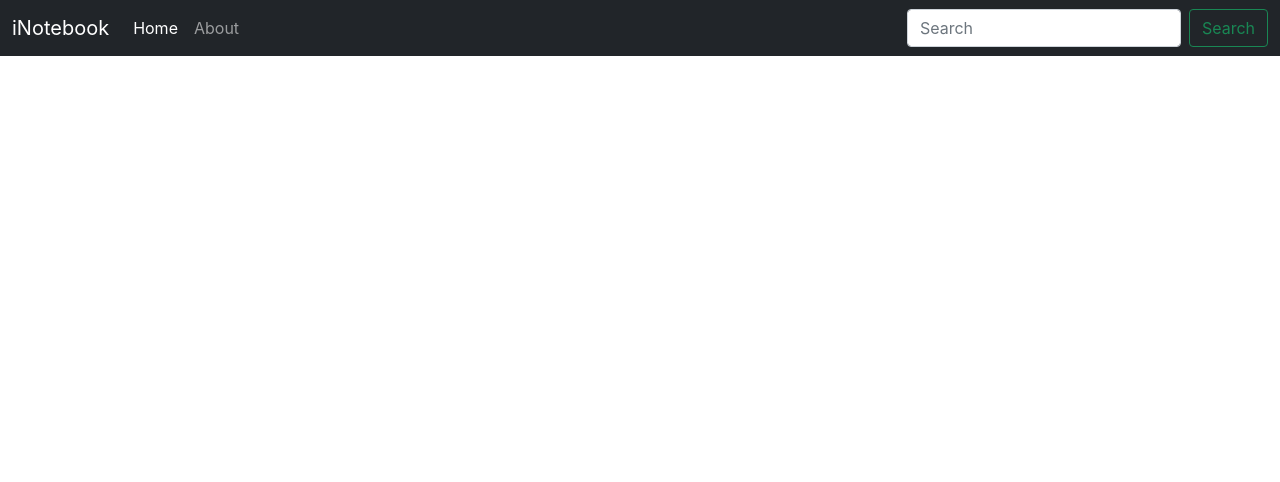
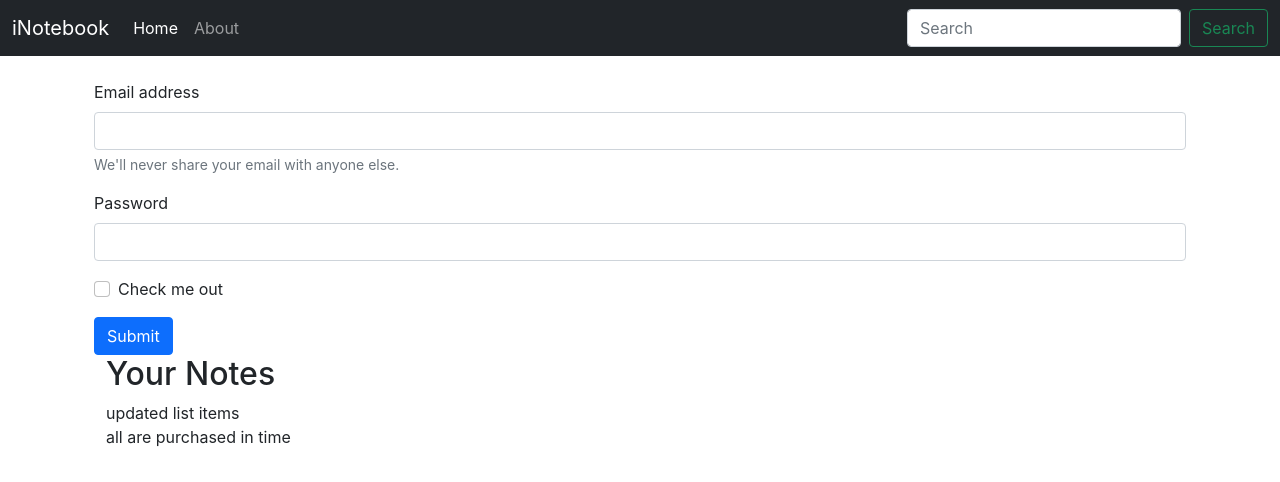
Before and after one commit to palakkumar998/inotebook, a React (Create React App) app in the folder Frontend/: page / in a window 1280 px wide. Shown: the top 482 px of the page. Built offline with nearby package versions, Linux system fonts and the light colour scheme.

Commit message:
after adding not, notitem

```diff
--- a/Frontend/src/App.js
+++ b/Frontend/src/App.js
@@ -1,29 +1,31 @@
 import './App.css';
 import {
-  BrowserRouter as Router, Switch,
+  BrowserRouter as Router,
   Route
 } from "react-router-dom";
 
 import { Navbar } from './Components/Navbar';
 import { Home } from './Components/Home';
 import { About } from './Components/About';
+import NoteState from './Context/notes/NoteState';
 
 
 function App() {
   return (
     < >
-
+      <NoteState>
         <Router>
-        <Switch>
           <Navbar />
+          <div className="container">
             <Route exact path="/">
               <Home />
             </Route>
             <Route exact path="/about">
               <About />
             </Route>
-        </Switch>
+          </div>
         </Router>
+      </NoteState>
     </>
   );
 }
--- a/Frontend/src/Components/About.js
+++ b/Frontend/src/Components/About.js
@@ -1,10 +1,45 @@
-import React from 'react'
+// import React, { useContext } from 'react'
+// import NoteContext from '../Context/notes/NoteContext';
 
 export const About = () => {
-    return (
-        <>
-      <div>about Components</div>
-        </>
-    )
+
+  // todo const a = useContext(NoteContext)
+
+  return (
+    <>
+      <div className="container my-4">
+        <div className="card">
+          <div className="card-header">
+            Quote
+          </div>
+          <div className="card-body">
+            <blockquote className="blockquote mb-0">
+              <p>A well-known quote, contained in a blockquote element.</p>
+              <footer className="blockquote-footer">Someone famous in <cite title="Source Title">Source Title</cite></footer>
+            </blockquote>
+          </div>
+        </div>
+      </div>
+
+      {/* <div> this is {a.name} and his age is {a.age}</div> */}
+      {/* // todo (do one more card side of this card for co founder) about founder and his/her bio */}
+      <div className="container my-3">
+        <div className="card mb-3" style={{ maxWidth: 540 }}>
+          <div className="row g-0">
+            <div className="col-md-4">
+              <img src="https://images.pexels.com/photos/771742/pexels-photo-771742.jpeg?auto=compress&cs=tinysrgb&dpr=1&w=500" className="img-fluid rounded-start" alt="..." />
+            </div>
+            <div className="col-md-8">
+              <div className="card-body">
+                <h5 className="card-title">Card title</h5>
+                <p className="card-text">This is a wider card with supporting text below as a natural lead-in to additional content. This content is a little bit longer.</p>
+                <p className="card-text"><small className="text-muted">Last updated 3 mins ago</small></p>
+              </div>
+            </div>
+          </div>
+        </div>
+      </div >
+    </>
+  )
 }
 export default About;
--- a/Frontend/src/Components/Home.js
+++ b/Frontend/src/Components/Home.js
@@ -1,11 +1,32 @@
-import React from 'react'
+import React, { useContext } from 'react'
+
+import Notes from './Notes';
 
 export const Home = () => {
+
     return (
-       <>
+        <>
+            <div className="container my-4">
+                <form>
+                    <div className="mb-3">
+                        <label for="exampleInputEmail1" className="form-label">Email address</label>
+                        <input type="email" className="form-control" id="exampleInputEmail1" described="emailHelp" />
+                        <div id="emailHelp" className="form-text">We'll never share your email with anyone else.</div>
+                    </div>
+                    <div className="mb-3">
+                        <label for="exampleInputPassword1" className="form-label">Password</label>
+                        <input type="password" className="form-control" id="exampleInputPassword1" />
+                    </div>
+                    <div className="mb-3 form-check">
+                        <input type="checkbox" className="form-check-input" id="exampleCheck1" />
+                        <label className="form-check-label" for="exampleCheck1">Check me out</label>
+                    </div>
+                    <button type="submit" className="btn btn-primary">Submit</button>
+                </form>
 
-       <div>home comp</div>
-       </>
+               <Notes />
+            </div>
+        </>
     )
 }
 export default Home;
--- a/Frontend/src/Components/Navbar.js
+++ b/Frontend/src/Components/Navbar.js
@@ -1,7 +1,14 @@
-import React from 'react'
-import { Link } from 'react-router-dom'
+import React, { useEffect } from 'react'
+import { Link, useLocation } from 'react-router-dom'
 
 export const Navbar = () => {
+
+    // ? location is using for navbar active and unactive //
+    let location = useLocation();
+
+    useEffect(() => {
+        console.log(location);
+    }, [location])
     return (
         <>
             <nav className="navbar navbar-expand-lg navbar-dark bg-dark">
@@ -13,10 +20,12 @@ export const Navbar = () => {
                     <div className="collapse navbar-collapse" id="navbarSupportedContent">
                         <ul className="navbar-nav me-auto mb-2 mb-lg-0">
                             <li className="nav-item">
-                                <Link className="nav-link active" aria-current="page" to="/">Home</Link>
+                                {/* //? location  */}
+                                <Link className={`nav-link ${location.pathname === '/' ? " active" : "  "} `} aria-current="page" to="/">Home</Link>
                             </li>
                             <li className="nav-item">
-                                <Link className="nav-link" to="/about">About</Link>
+                                {/* //? location  */}
+                                <Link className={`nav-link ${location.pathname === '/about' ? " active" : "  "} `} to="/about">About</Link>
                             </li>
 
                         </ul>
--- /dev/null
+++ b/Frontend/src/Components/NoteItem.js
@@ -0,0 +1,13 @@
+import React from 'react'
+
+function NoteItem(props) {
+    const { note } = props;
+    return (
+        <>
+            {note.title} <br />
+            {note.description}
+        </>
+    )
+}
+
+export default NoteItem;
--- /dev/null
+++ b/Frontend/src/Components/Notes.js
@@ -0,0 +1,20 @@
+import React, { useContext } from 'react'
+import NoteContext from '../Context/notes/NoteContext';
+import NoteItem from './NoteItem';
+
+function Notes() {
+    const context = useContext(NoteContext);
+    const { notes, setNotes } = context;
+    return (
+        <>
+            <div className="container">
+                <h2>Your Notes</h2>
+                {notes.map((note) => {
+                    return <NoteItem  note = {note}/>
+                })}
+            </div>
+        </>
+    )
+}
+
+export default Notes
--- /dev/null
+++ b/Frontend/src/Context/notes/NoteContext.js
@@ -0,0 +1,5 @@
+import { createContext } from "react";
+
+const NoteContext = createContext();
+
+export default NoteContext;
--- /dev/null
+++ b/Frontend/src/Context/notes/NoteState.js
@@ -0,0 +1,29 @@
+import { useState } from "react";
+import NoteContext from "./NoteContext";
+
+const NoteState = (props) => {
+    // ! static json
+    const notesInitial =
+        [
+            {
+                "_id": "644fb2be243df44bf9d30cb4",
+                "user": "644be96fa92444f35013b160",
+                "title": "updated list items ",
+                "description": "all are purchased in time",
+                "tag": "completed",
+                "date": "2023-05-01T12:38:22.425Z",
+                "__v": 0
+            }
+        ]
+    const [notes, setNotes] = useState(notesInitial);
+
+
+    return (
+        // ? this is a parent provider
+        <NoteContext.Provider value={{notes, setNotes}}>
+            {props.children}
+        </NoteContext.Provider>
+    )
+
+}
+export default NoteState;
```
Also changed, not shown: 1 other file (tests, documents, lock files or other folders). Lines whose indentation alone changed are shown as unchanged.
